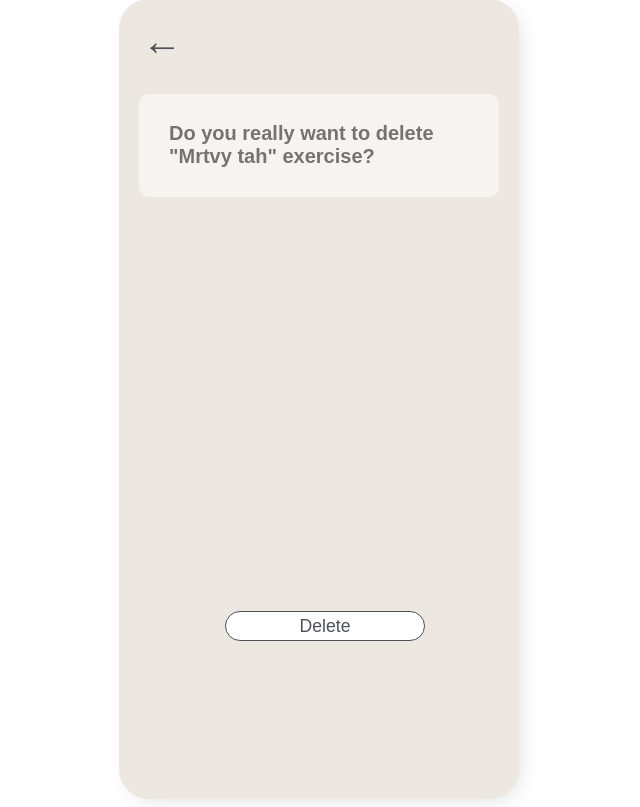
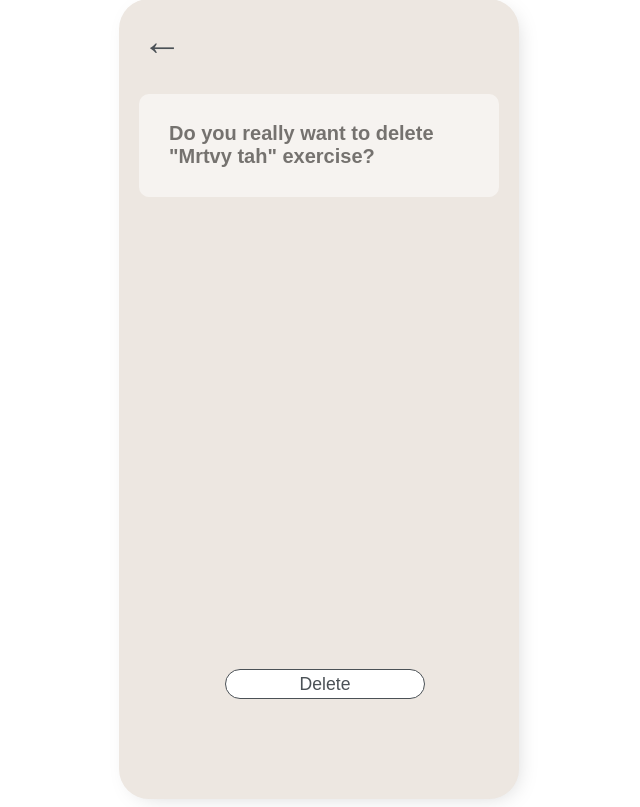
Before and after one commit to MinhAnhDuong/Workout-Tracker, a Django app: page /workout-tracker/exercises/exercise-delete/1/ in a window 1280 px wide. Shown: the part 59-866 px from the top of the page, without its empty margins (321-961 px from the left). Run offline with Django 4.2, Linux system fonts and the light colour scheme; data comes from the database, SQL or seed files in the repository.

Commit message:
fixing button position

```diff
--- a/base/templates/base/main.html
+++ b/base/templates/base/main.html
@@ -32,6 +32,7 @@
         }
 
         .main-body {
+            position: relative;
             border-radius: 30px;
             max-width: 400px;
             height: 800px;
```
